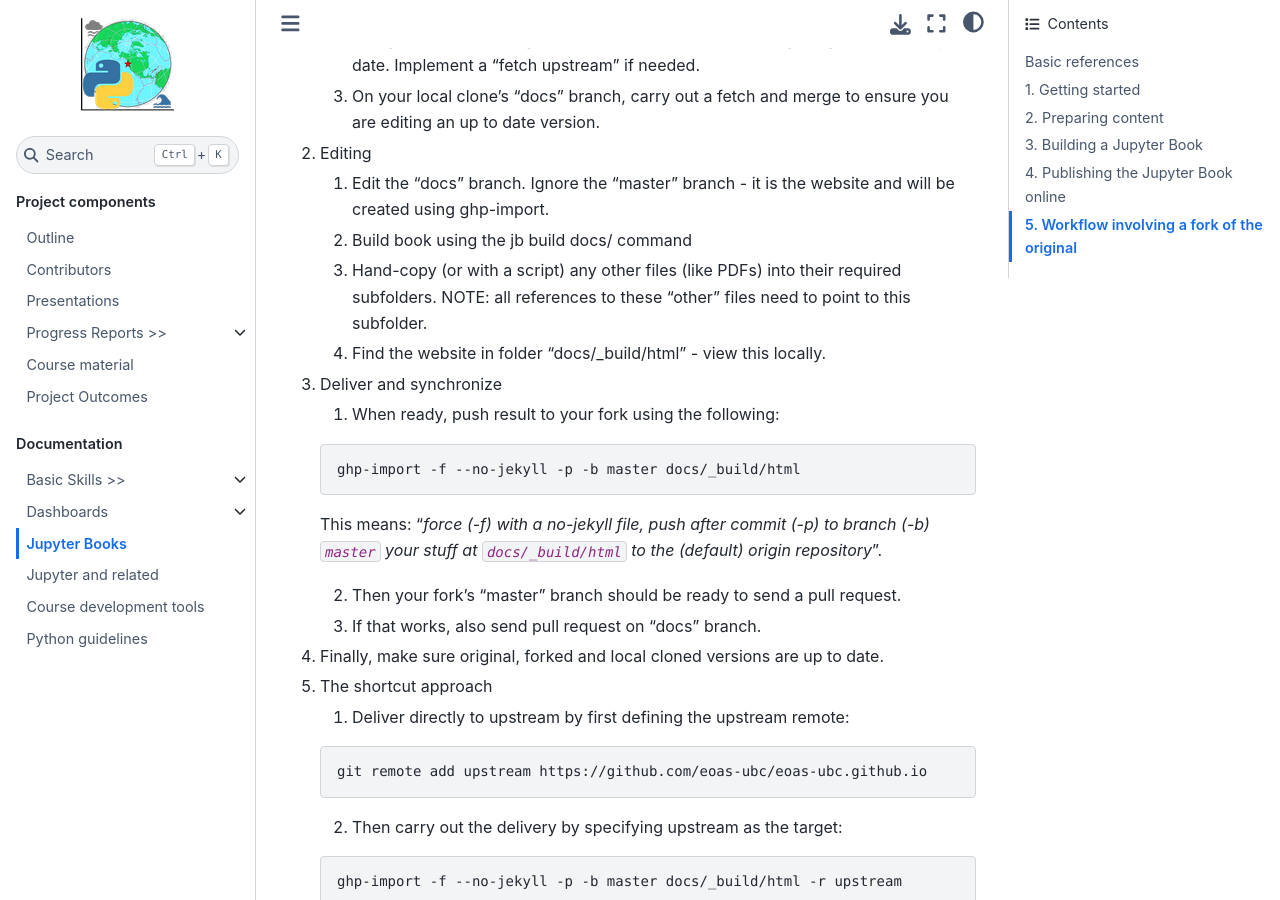
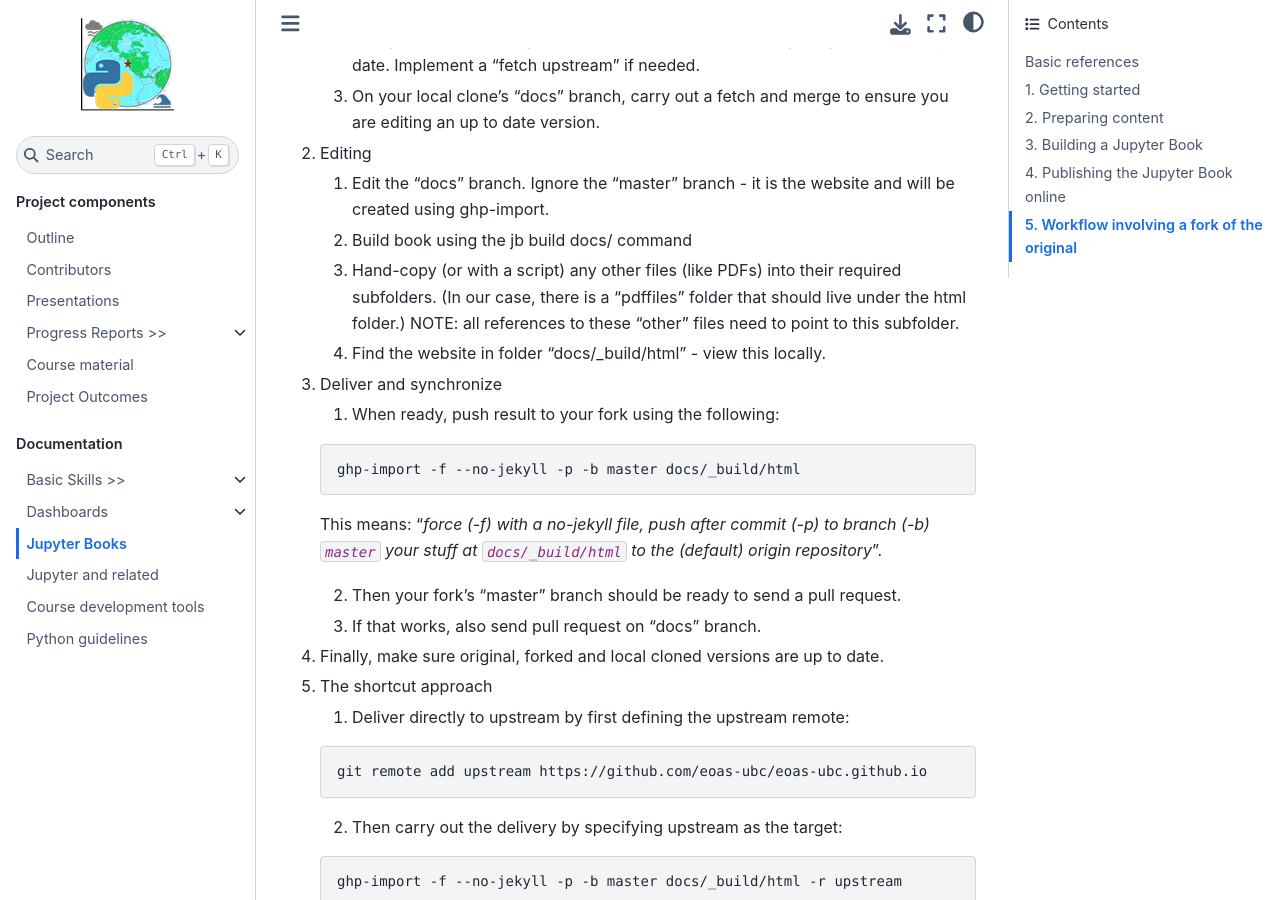
Before and after one commit to eoas-ubc/eoas-ubc.github.io, a Jupyter Book: the page built from docs/jupyterbooks.md, in a window 1280 px wide and 900 px high, scrolled down 3961 px. Built offline with Jupyter Book 1.0.4 settings and Sphinx 7.4.7 and the Sphinx Book theme 1.1.4, drawn with Linux system fonts in a browser that asks for light colours.

Commit message:
tidying up

```diff
--- a/docs/jupyterbooks.md
+++ b/docs/jupyterbooks.md
@@ -120,7 +120,7 @@ Branch "master" is what's displayed as https://eoas-ubc.github.io/index.html
 2. Editing
    1. Edit  the "docs" branch. Ignore the "master" branch - it is the website and will be created using ghp-import.
    2. Build book using the  jb build docs/  command
-   3. Hand-copy (or with a script) any other files (like PDFs) into their required subfolders. NOTE: all references to these "other" files need to point to this subfolder.
+   3. Hand-copy (or with a script) any other files (like PDFs) into their required subfolders. (In our case, there is a "pdffiles" folder that should live under the html folder.) NOTE: all references to these "other" files need to point to this subfolder.
 
    4. Find the website in folder "docs/_build/html" - view this locally.
 3. Deliver and synchronize
```
